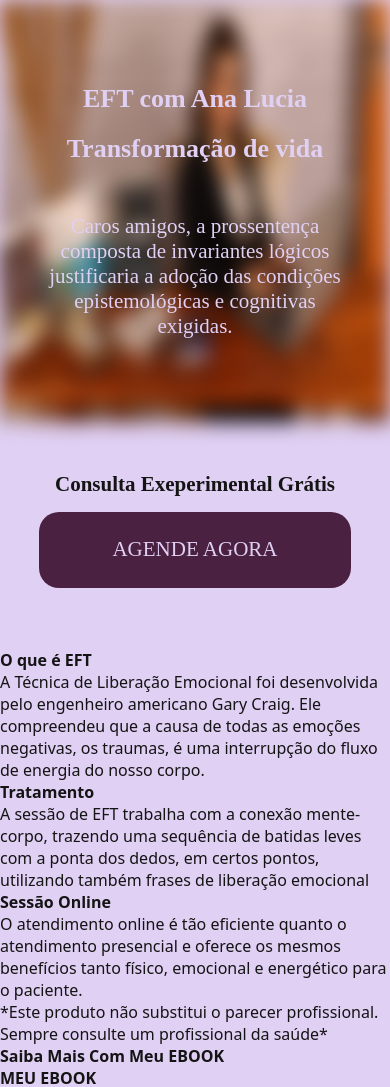
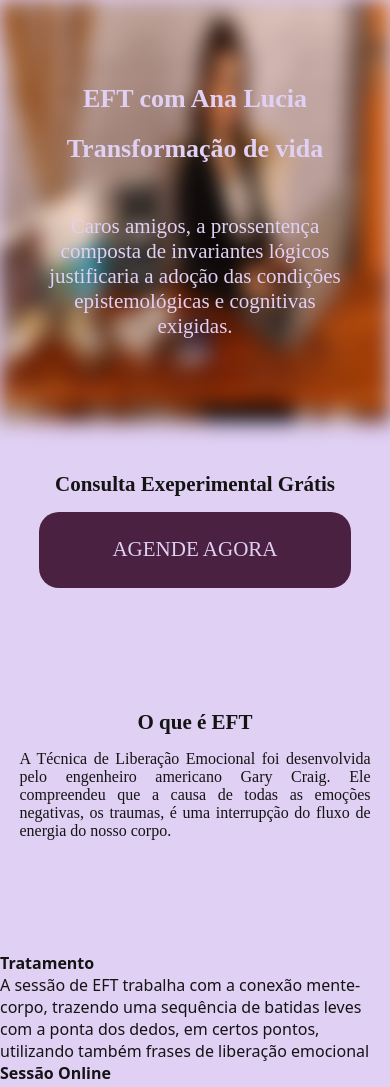
Before and after one commit to KocTeo/landing-page-ana-eft-mobile, a Next.js app: page / in a window 390 px wide. Shown: the top 1087 px of the page. Built offline with nearby package versions, Linux system fonts and the light colour scheme; a web font is replaced by a local one.

Commit message:
feat: Componente sobre EFT com estilo pra mobile

```diff
--- /dev/null
+++ b/src/components/AboutEFT/index.tsx
@@ -0,0 +1,19 @@
+import React from 'react'
+
+import { AboutEFTContainer } from './styles'
+
+const AboutEFT: React.FC = () => {
+  return (
+    <AboutEFTContainer>
+      <h3>O que é EFT</h3>
+      <p>
+        A Técnica de Liberação Emocional foi desenvolvida pelo engenheiro
+        americano Gary Craig. Ele compreendeu que a causa de todas as emoções
+        negativas, os traumas, é uma interrupção do fluxo de energia do nosso
+        corpo.
+      </p>
+    </AboutEFTContainer>
+  )
+}
+
+export default AboutEFT
--- /dev/null
+++ b/src/components/AboutEFT/styles.tsx
@@ -0,0 +1,28 @@
+import styled from 'styled-components'
+
+export const AboutEFTContainer = styled.div`
+  @media (max-width: 1024px) {
+    display: flex;
+    flex-direction: column;
+    align-items: center;
+    margin-bottom: 50px;
+    justify-content: center;
+
+    height: 30vh;
+
+    h3 {
+      font-size: ${props => props.theme.fontSize.large};
+      font-family: ${props => props.theme.fonts.title};
+      color: ${props => props.theme.colors.text};
+
+      margin-bottom: 15px;
+    }
+
+    p {
+      width: 90vw;
+      font-size: ${props => props.theme.fontSize.normal};
+      font-family: ${props => props.theme.fonts.title};
+      text-align: justify;
+    }
+  }
+`
--- a/src/pages/index.tsx
+++ b/src/pages/index.tsx
@@ -1,4 +1,5 @@
 import type { NextPage } from 'next'
+import AboutEFT from '../components/AboutEFT'
 import Header from '../components/Header'
 import Schedule from '../components/Schedule'
 
@@ -7,10 +8,8 @@ const Home: NextPage = () => {
     <div>
       <Header />
       <Schedule />
-      <div>
-        <b>O que é EFT</b>
-        <div>{`A Técnica de Liberação Emocional foi desenvolvida pelo engenheiro americano Gary Craig. Ele compreendeu que a causa de todas as emoções negativas, os traumas, é uma interrupção do fluxo de energia do nosso corpo. `}</div>
-      </div>
+      <AboutEFT />
+
       <div>
         <b>Tratamento</b>
         <div>
```
